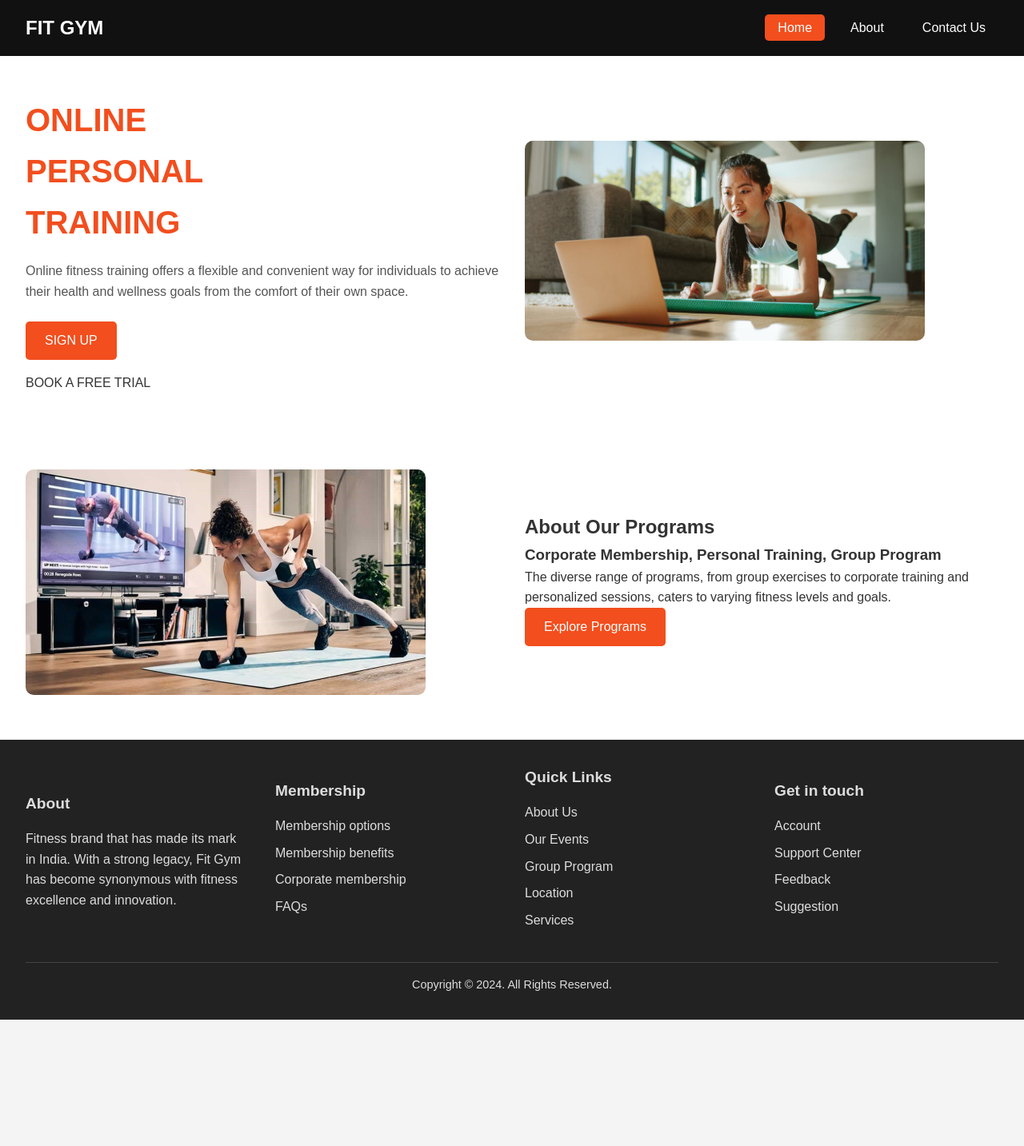
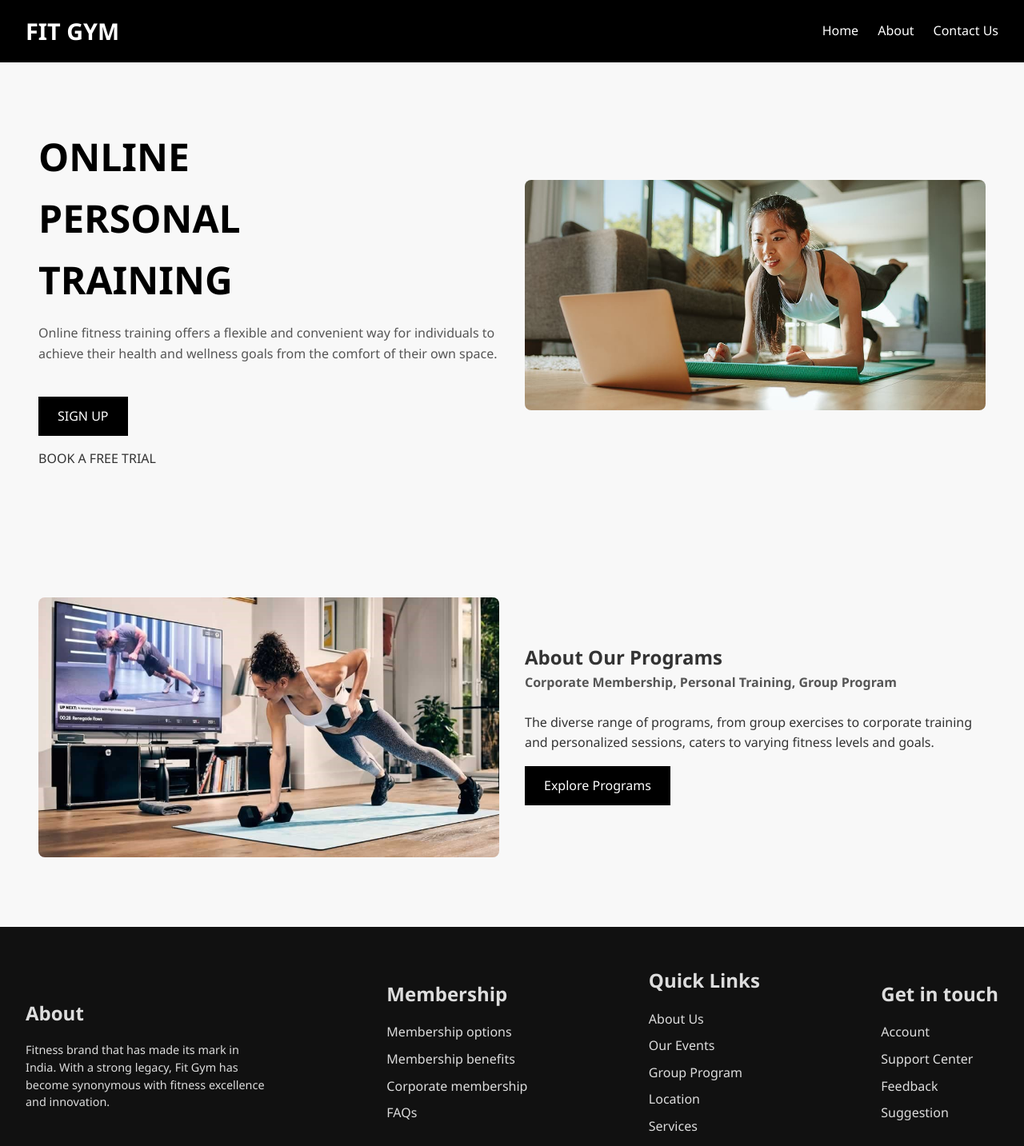
Before and after one commit to rohhitsingh19/Landing_Page-, a plain HTML site: page index.html in a window 1280 px wide. Shown: the top 1433 px of the page at 80% size. Before the commit the page ends 1275 px from the top, so only its background shows below. Drawn offline with nearby package versions, Linux system fonts and the light colour scheme.

Commit message:
Update style.css

```diff
--- a/style.css
+++ b/style.css
@@ -1,56 +1,49 @@
+/* Reset */
 * {
   margin: 0;
   padding: 0;
   box-sizing: border-box;
-        font-family: 'Poppins', sans-serif;
 }
 
 body {
+  font-family: 'Segoe UI', Tahoma, Geneva, Verdana, sans-serif;
   line-height: 1.6;
-        background: #f4f4f4;
   color: #333;
+  background-color: #f8f8f8;
 }
 
-      nav {
+/* Navigation */
+.menu nav {
+  background: #000;
   display: flex;
   justify-content: space-between;
   align-items: center;
-        background: #111;
   padding: 1rem 2rem;
-        position: sticky;
-        top: 0;
-        z-index: 1000;
+  flex-wrap: wrap;
 }
 
 .logo {
+  font-size: 1.8rem;
+  font-weight: bold;
   color: #fff;
-        font-size: 1.5rem;
-        font-weight: 700;
 }
 
 nav ul {
   display: flex;
   list-style: none;
-        gap: 1rem;
+  gap: 1.5rem;
 }
 
 nav ul li a {
   color: #fff;
   text-decoration: none;
-        padding: 0.5rem 1rem;
-        border-radius: 5px;
-        transition: 0.3s;
-      }
-
-      nav ul li a:hover,
-      nav ul li a.active {
-        background-color: #f24e1e;
+  font-weight: 500;
 }
 
 .checkbtn {
+  font-size: 2rem;
+  color: white;
   display: none;
-        font-size: 1.5rem;
-        color: white;
   cursor: pointer;
 }
 
@@ -58,102 +51,7 @@
   display: none;
 }
 
-      .section {
-        padding: 3rem 2rem;
-        background: white;
-      }
-
-      .flex {
-        display: flex;
-        flex-wrap: wrap;
-        justify-content: center;
-        align-items: center;
-        gap: 2rem;
-      }
-
-      .text {
-        flex: 1 1 300px;
-      }
-
-      .visual {
-        flex: 1 1 300px;
-      }
-
-      .visual img {
-        width: 100%;
-        max-width: 500px;
-        border-radius: 10px;
-      }
-
-      h1.primary {
-        font-size: 2.5rem;
-        color: #f24e1e;
-        margin-bottom: 1rem;
-      }
-
-      p.tertiary {
-        font-size: 1rem;
-        margin-bottom: 1.5rem;
-        color: #555;
-      }
-
-      .btn {
-        background: #f24e1e;
-        color: white;
-        padding: 0.7rem 1.5rem;
-        border: none;
-        border-radius: 5px;
-        text-decoration: none;
-        display: inline-block;
-        margin-bottom: 1rem;
-        transition: 0.3s;
-      }
-
-      .btn:hover {
-        background: #c93713;
-      }
-
-      /* Footer */
-      .footer {
-        background: #222;
-        color: #ddd;
-        padding: 2rem;
-      }
-
-      .footer .container {
-        display: grid;
-        grid-template-columns: repeat(auto-fit, minmax(200px, 1fr));
-        gap: 2rem;
-      }
-
-      .footer h2 {
-        margin-bottom: 1rem;
-        font-size: 1.2rem;
-      }
-
-      .footer ul {
-        list-style: none;
-        padding-left: 0;
-      }
-
-      .footer ul li {
-        margin-bottom: 0.5rem;
-      }
-
-      .footer ul li:hover {
-        color: #f24e1e;
-        cursor: pointer;
-      }
-
-      .copyright {
-        text-align: center;
-        margin-top: 2rem;
-        font-size: 0.9rem;
-        border-top: 1px solid #444;
-        padding-top: 1rem;
-      }
-
-      /* Responsive Navbar */
+/* Responsive Nav */
 @media (max-width: 768px) {
   .checkbtn {
     display: block;
@@ -161,20 +59,101 @@
 
   nav ul {
     position: absolute;
-          top: 60px;
-          left: -100%;
-          background: #111;
+    top: 70px;
+    left: 0;
+    width: 100%;
+    background: #000;
     flex-direction: column;
-          width: 100%;
-          text-align: center;
-          transition: all 0.3s ease;
+    display: none;
   }
 
   #check:checked ~ ul {
-          left: 0;
+    display: flex;
+  }
 }
 
-        nav ul li {
+/* Section Styling */
+.section {
+  padding: 4rem 2rem;
+}
+
+.flex {
+  display: flex;
+  flex-wrap: wrap;
+  justify-content: space-between;
+  align-items: center;
+}
+
+.text, .visual {
+  flex: 1;
+  min-width: 300px;
+  padding: 1rem;
+}
+
+.text h1.primary {
+  font-size: 3rem;
+  margin-bottom: 1rem;
+  color: #000;
+}
+
+.text .tertiary {
+  font-size: 1rem;
+  color: #555;
+  margin-bottom: 1.5rem;
+}
+
+.btn {
+  background: #000;
+  color: #fff;
+  padding: 0.75rem 1.5rem;
+  border: none;
+  cursor: pointer;
+  text-decoration: none;
+  display: inline-block;
   margin: 1rem 0;
 }
+
+img {
+  width: 100%;
+  border-radius: 8px;
 }
+
+/* Footer */
+.footer {
+  background: #111;
+  color: #ddd;
+  padding: 3rem 2rem;
+}
+
+.footer .container {
+  display: flex;
+  flex-wrap: wrap;
+  justify-content: space-between;
+}
+
+.footer h2 {
+  margin-bottom: 1rem;
+}
+
+.footer ul {
+  list-style: none;
+  padding: 0;
+}
+
+.footer ul li {
+  margin-bottom: 0.5rem;
+}
+
+.footer p {
+  max-width: 300px;
+  font-size: 0.9rem;
+  line-height: 1.5;
+}
+
+.copyright {
+  text-align: center;
+  padding-top: 1rem;
+  border-top: 1px solid #444;
+  font-size: 0.85rem;
+  margin-top: 2rem;
+}
```
Lines whose indentation alone changed are shown as unchanged.
